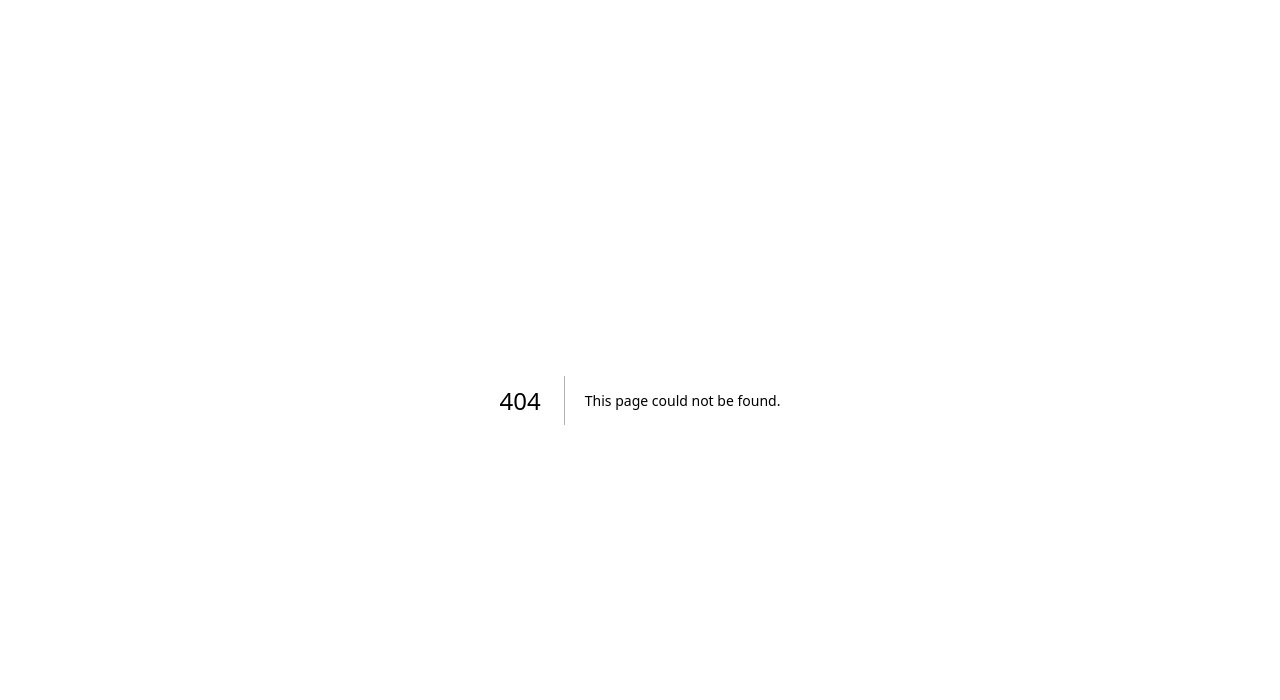
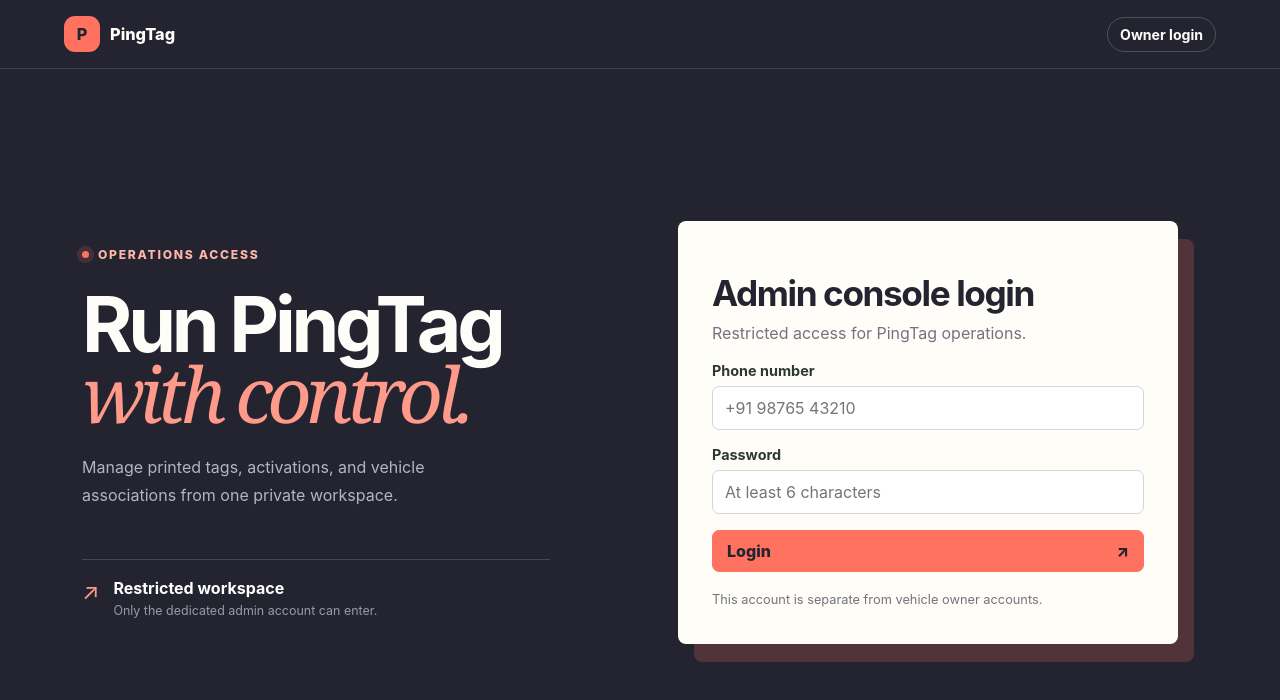
Before and after one commit to paritosh-rgb/pingtag, a Next.js app: page /admin/login in a window 1280 px wide. Before the commit this address had no page. Shown: the top 700 px of the page. Built offline with nearby package versions, Linux system fonts and the light colour scheme.

Commit message:
Create separate admin login

```diff
--- /dev/null
+++ b/app/admin/login/page.jsx
@@ -0,0 +1,6 @@
+import Link from "next/link";
+import AuthForm from "@/components/AuthForm";
+
+export default function AdminLoginPage() {
+  return <main className="app-shell auth-shell"><nav className="topbar"><Link className="brand" href="/"><span className="brand-mark">P</span><span>PingTag</span></Link><Link className="nav-pill" href="/login">Owner login</Link></nav><div className="auth-layout"><div className="auth-intro"><div className="hero-kicker"><span className="live-dot" /> Operations access</div><h1>Run PingTag<br /><em>with control.</em></h1><p>Manage printed tags, activations, and vehicle associations from one private workspace.</p><div className="auth-note"><span>↗</span><div><strong>Restricted workspace</strong><small>Only the dedicated admin account can enter.</small></div></div></div><AuthForm admin /></div></main>;
+}
--- a/components/AuthForm.jsx
+++ b/components/AuthForm.jsx
@@ -2,8 +2,8 @@
 
 import { useEffect, useState } from "react";
 
-export default function AuthForm() {
-  const [mode, setMode] = useState("signup");
+export default function AuthForm({ admin = false }) {
+  const [mode, setMode] = useState(admin ? "login" : "signup");
   const [phoneNumber, setPhoneNumber] = useState("");
   const [password, setPassword] = useState("");
   const [busy, setBusy] = useState(false);
@@ -23,7 +23,7 @@ export default function AuthForm() {
       const response = await fetch("/api/auth/phone", { method: "POST", headers: { "content-type": "application/json" }, body: JSON.stringify({ mode, phoneNumber, password }) });
       const data = await response.json();
       if (!response.ok) throw new Error(data.error || "Could not authenticate.");
-      window.location.href = "/dashboard";
+      window.location.href = admin ? "/admin" : "/dashboard";
     } catch (error) {
       setStatus({ kind: "warn", text: error.message });
     } finally {
@@ -33,19 +33,19 @@ export default function AuthForm() {
 
   return (
     <section className="auth-card panel">
-      <div className="auth-tabs" role="tablist" aria-label="Account access">
+      {!admin ? <div className="auth-tabs" role="tablist" aria-label="Account access">
         <button className={mode === "signup" ? "active" : ""} onClick={() => setMode("signup")} role="tab" type="button">Sign up</button>
         <button className={mode === "login" ? "active" : ""} onClick={() => setMode("login")} role="tab" type="button">Login</button>
-      </div>
-      <h1>{mode === "signup" ? "Create your owner account" : "Welcome back"}</h1>
-      <p className="muted">Your phone number stays private. It is only used to authenticate you and receive vehicle alerts.</p>
+      </div> : null}
+      <h1>{admin ? "Admin console login" : mode === "signup" ? "Create your owner account" : "Welcome back"}</h1>
+      <p className="muted">{admin ? "Restricted access for PingTag operations." : "Your phone number stays private. It is only used to authenticate you and receive vehicle alerts."}</p>
       <form className="form-grid" onSubmit={submit}>
         <div className="field"><label htmlFor="phoneNumber">Phone number</label><input id="phoneNumber" onChange={(event) => setPhoneNumber(event.target.value)} placeholder="+91 98765 43210" required value={phoneNumber} /></div>
         <div className="field"><label htmlFor="password">Password</label><input id="password" minLength={6} onChange={(event) => setPassword(event.target.value)} placeholder="At least 6 characters" required type="password" value={password} /></div>
-        <button className="btn" disabled={busy} type="submit">{busy ? "Please wait..." : mode === "signup" ? "Sign up" : "Login"}<span>↗</span></button>
+        <button className="btn" disabled={busy} type="submit">{busy ? "Please wait..." : admin || mode === "login" ? "Login" : "Sign up"}<span>↗</span></button>
       </form>
       {status ? <div className={`status ${status.kind}`}>{status.text}</div> : null}
-      <p className="form-note">Your phone is the visible identity. PingTag uses a private internal login identity and never displays it.</p>
+      <p className="form-note">{admin ? "This account is separate from vehicle owner accounts." : "Your phone is the visible identity. PingTag uses a private internal login identity and never displays it."}</p>
     </section>
   );
 }
```
